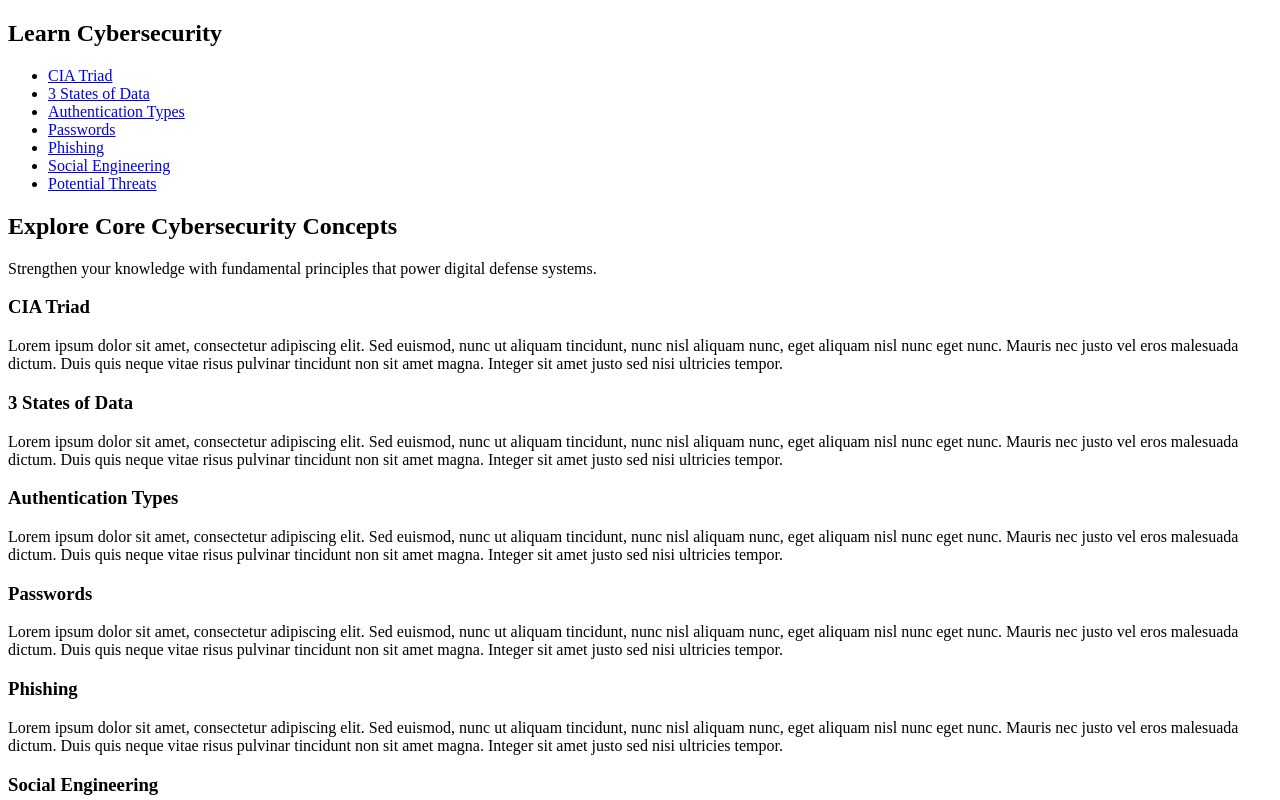
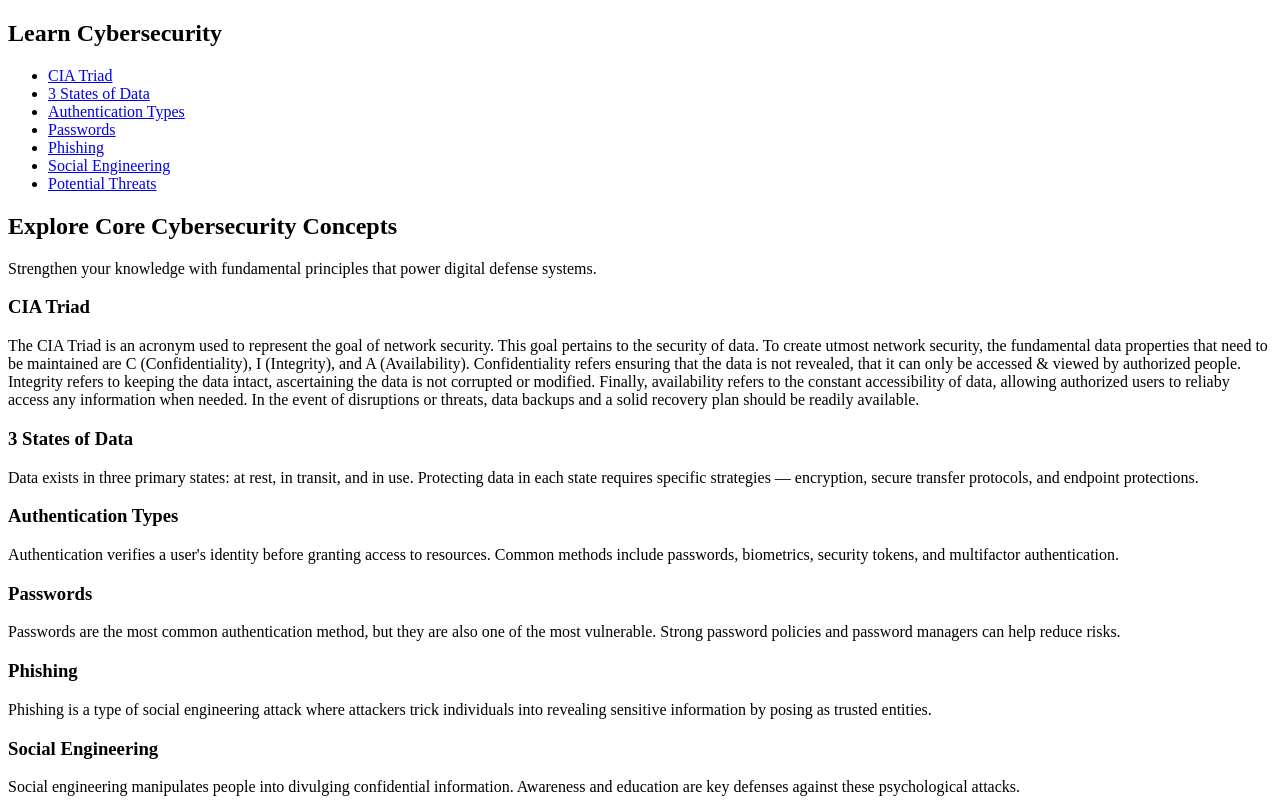
Before and after one commit to r3men/CCWebsite, a Next.js app: page /learn in a window 1280 px wide. Shown: the top 800 px of the page. Built offline with nearby package versions, Linux system fonts and the light colour scheme.

Commit message:
Update page.tsx

```diff
--- a/app/learn/page.tsx
+++ b/app/learn/page.tsx
@@ -1,21 +1,69 @@
 export default function Learn() {
   const topics = [
-    { title: "CIA Triad", id: "cia-triad" },
-    { title: "3 States of Data", id: "states-of-data" },
-    { title: "Authentication Types", id: "authentication" },
-    { title: "Passwords", id: "passwords" },
-    { title: "Phishing", id: "phishing" },
-    { title: "Social Engineering", id: "social-engineering" },
-    { title: "Potential Threats", id: "potential-threats" },
+    {
+      title: "CIA Triad",
+      id: "cia-triad",
+      content: `
+        The CIA Triad is an acronym used to represent the goal of network security. This goal pertains to the security of data. To create utmost network security, the fundamental data properties that need to be maintained are C (Confidentiality), I (Integrity), and A (Availability). Confidentiality refers ensuring that the data is not revealed, that it can only be accessed & viewed by authorized people. Integrity refers to keeping the data intact, ascertaining the data is not corrupted or modified. Finally, availability refers to the constant accessibility of data, allowing authorized users to reliaby access any information when needed. In the event of disruptions or threats, data backups and a solid recovery plan should be readily available.
+      `,
+    },
+    {
+      title: "3 States of Data",
+      id: "states-of-data",
+      content: `
+        Data exists in three primary states: at rest, in transit, and in use.
+        Protecting data in each state requires specific strategies — encryption,
+        secure transfer protocols, and endpoint protections.
+      `,
+    },
+    {
+      title: "Authentication Types",
+      id: "authentication",
+      content: `
+        Authentication verifies a user's identity before granting access to resources.
+        Common methods include passwords, biometrics, security tokens, and multifactor authentication.
+      `,
+    },
+    {
+      title: "Passwords",
+      id: "passwords",
+      content: `
+        Passwords are the most common authentication method, but they are also
+        one of the most vulnerable. Strong password policies and password managers
+        can help reduce risks.
+      `,
+    },
+    {
+      title: "Phishing",
+      id: "phishing",
+      content: `
+        Phishing is a type of social engineering attack where attackers trick individuals
+        into revealing sensitive information by posing as trusted entities.
+      `,
+    },
+    {
+      title: "Social Engineering",
+      id: "social-engineering",
+      content: `
+        Social engineering manipulates people into divulging confidential information.
+        Awareness and education are key defenses against these psychological attacks.
+      `,
+    },
+    {
+      title: "Potential Threats",
+      id: "potential-threats",
+      content: `
+        Cyber threats come in many forms — malware, ransomware, DDoS attacks, insider threats, and more.
+        Understanding these helps in building effective defense mechanisms.
+      `,
+    },
   ];
 
   return (
     <main className="min-h-screen bg-black text-gray-100 font-sans">
       <nav className="bg-zinc-900 border-b border-blue-800 sticky top-0 z-50 shadow-lg">
         <div className="max-w-6xl mx-auto px-6 py-4 flex items-center justify-between">
-          <h1 className="text-2xl font-bold text-blue-500">
-            Learn Cybersecurity
-          </h1>
+          <h1 className="text-2xl font-bold text-blue-500">Learn Cybersecurity</h1>
           <ul className="hidden md:flex space-x-6 text-sm font-medium">
             {topics.map((topic) => (
               <li key={topic.id}>
@@ -47,12 +95,8 @@ export default function Learn() {
               {topic.title}
             </h3>
             <div className="bg-zinc-900/50 border border-zinc-800 rounded-2xl p-6 shadow-md hover:border-blue-700 transition-colors">
-              <p className="text-gray-300 leading-relaxed">
-                Lorem ipsum dolor sit amet, consectetur adipiscing elit. Sed euismod, nunc ut
-                aliquam tincidunt, nunc nisl aliquam nunc, eget aliquam nisl nunc eget nunc.
-                Mauris nec justo vel eros malesuada dictum. Duis quis neque vitae risus
-                pulvinar tincidunt non sit amet magna. Integer sit amet justo sed nisi
-                ultricies tempor.
+              <p className="text-gray-300 leading-relaxed whitespace-pre-line">
+                {topic.content}
               </p>
             </div>
           </article>
```
